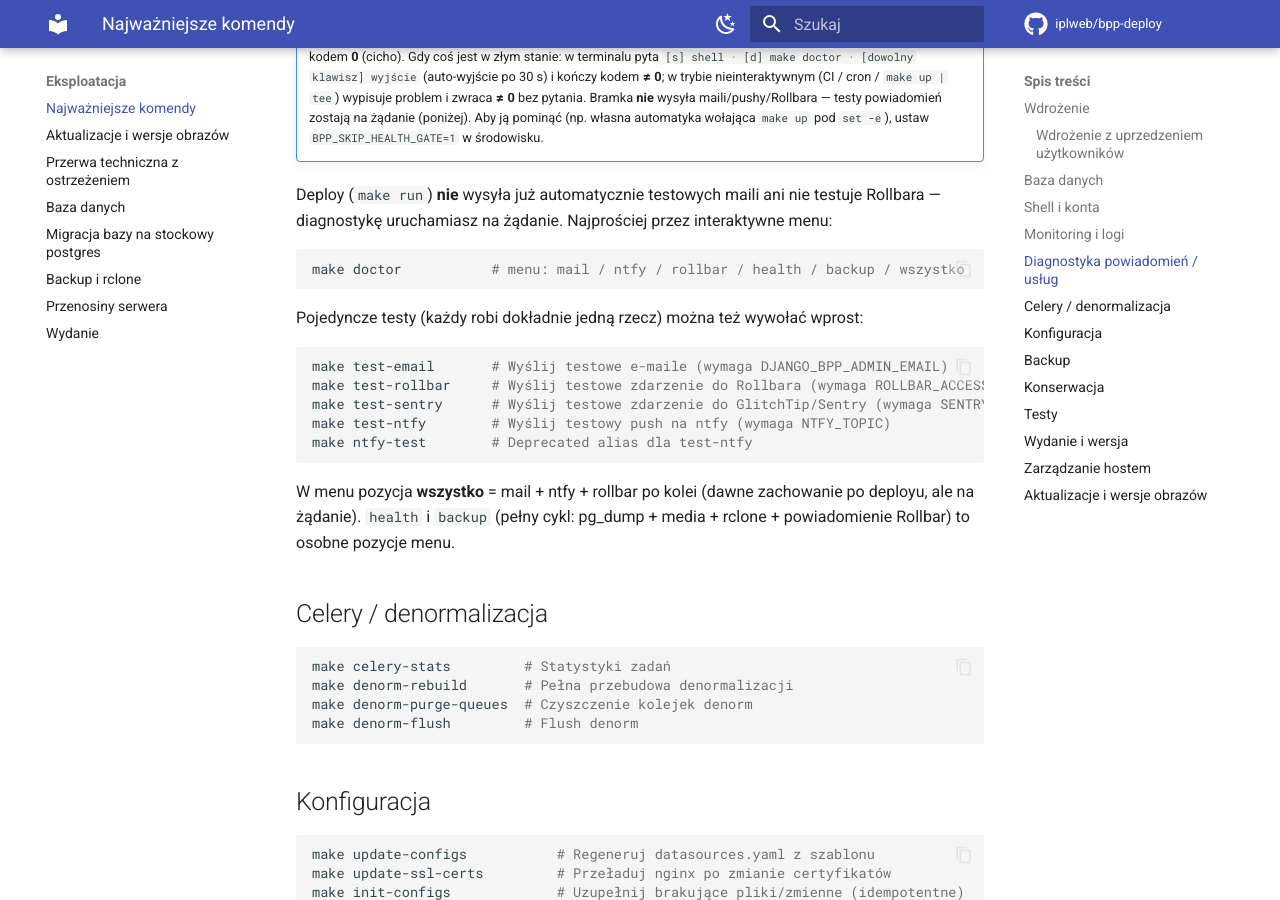
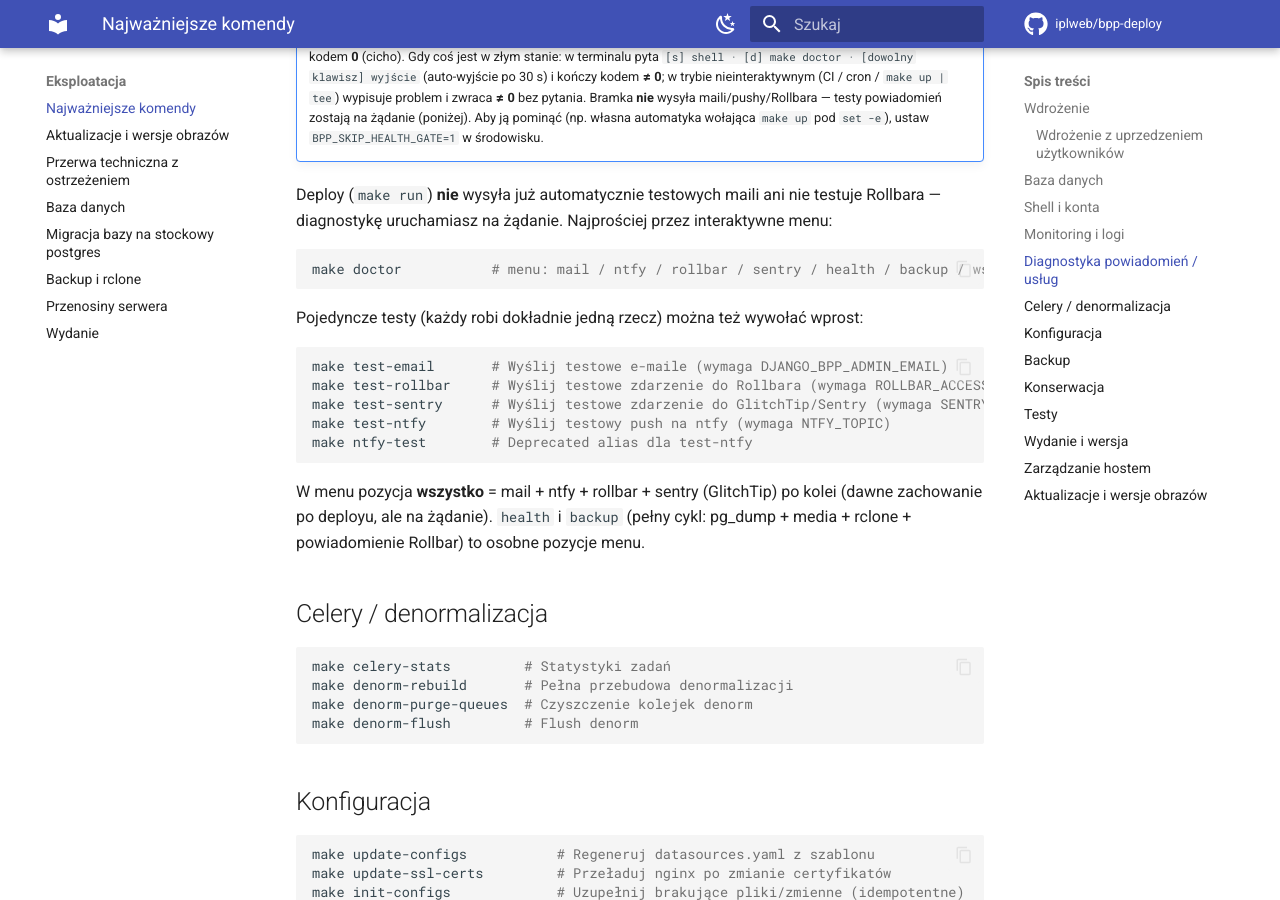
Before and after one commit to iplweb/bpp-deploy, an MkDocs documentation site: the page built from docs/eksploatacja/komendy.md, in a window 1280 px wide and 900 px high, scrolled down 2604 px. Built offline with MkDocs 1.6.1 and Material for MkDocs 9.7.7, drawn with Linux system fonts in a browser that asks for light colours; comment, search, counter and statistics services are not loaded.

Commit message:
feat(doctor): pozycja „sentry” — test GlitchTip (make test-sentry)
make doctor wołał już test-email/test-ntfy/test-rollbar, ale nie miał
odpowiednika dla GlitchTip/Sentry (SENTRY_DSN). Dochodzi pozycja 8
„sentry” (także nieinteraktywnie: scripts/doctor.sh sentry), a „wszystko”
wysyła teraz mail + ntfy + rollbar + sentry. Numeracja dotychczasowych
pozycji bez zmian.

Testy: scripts/test-doctor.sh (4 nowe asercje, czerwone na starym skrypcie).

Co-Authored-By: Claude Opus 5.5 <noreply@anthropic.com>
Claude-Session: https://claude.ai/code/session_01Mr7s9sbpoYs1MGG5qCaZ5c

````diff
--- a/docs/eksploatacja/komendy.md
+++ b/docs/eksploatacja/komendy.md
@@ -135,7 +135,7 @@ Deploy (`make run`) **nie** wysyła już automatycznie testowych maili ani nie t
 Rollbara — diagnostykę uruchamiasz na żądanie. Najprościej przez interaktywne menu:
 
 ```bash
-make doctor           # menu: mail / ntfy / rollbar / health / backup / wszystko
+make doctor           # menu: mail / ntfy / rollbar / sentry / health / backup / wszystko
 ```
 
 Pojedyncze testy (każdy robi dokładnie jedną rzecz) można też wywołać wprost:
@@ -148,7 +148,7 @@ make test-ntfy        # Wyślij testowy push na ntfy (wymaga NTFY_TOPIC)
 make ntfy-test        # Deprecated alias dla test-ntfy
 ```
 
-W menu pozycja **wszystko** = mail + ntfy + rollbar po kolei (dawne zachowanie
+W menu pozycja **wszystko** = mail + ntfy + rollbar + sentry (GlitchTip) po kolei (dawne zachowanie
 po deployu, ale na żądanie). `health` i `backup` (pełny cykl: pg_dump + media +
 rclone + powiadomienie Rollbar) to osobne pozycje menu.
 
````
Also changed, not shown: docs/monitoring/bledy-aplikacji.md (+1 -1 lines), docs/monitoring/przeglad.md (+1 -1 lines), 3 other files.
